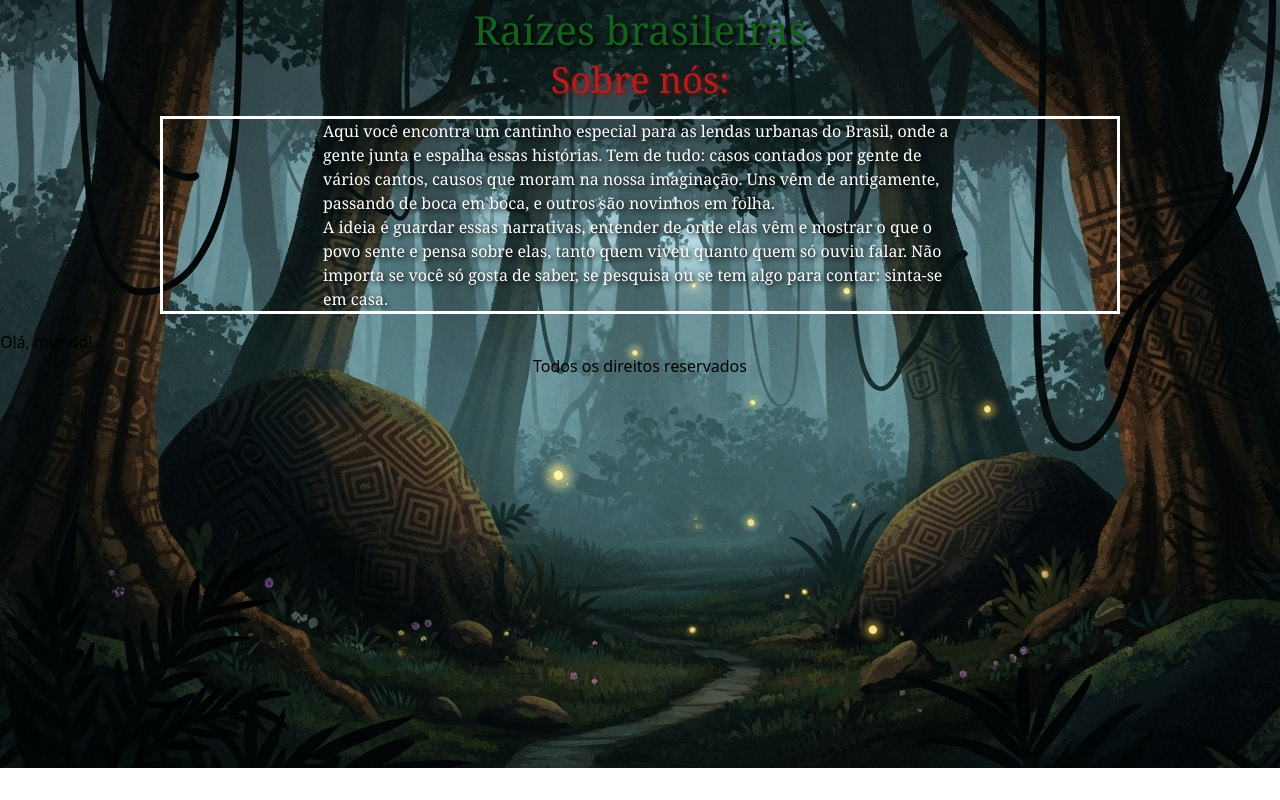
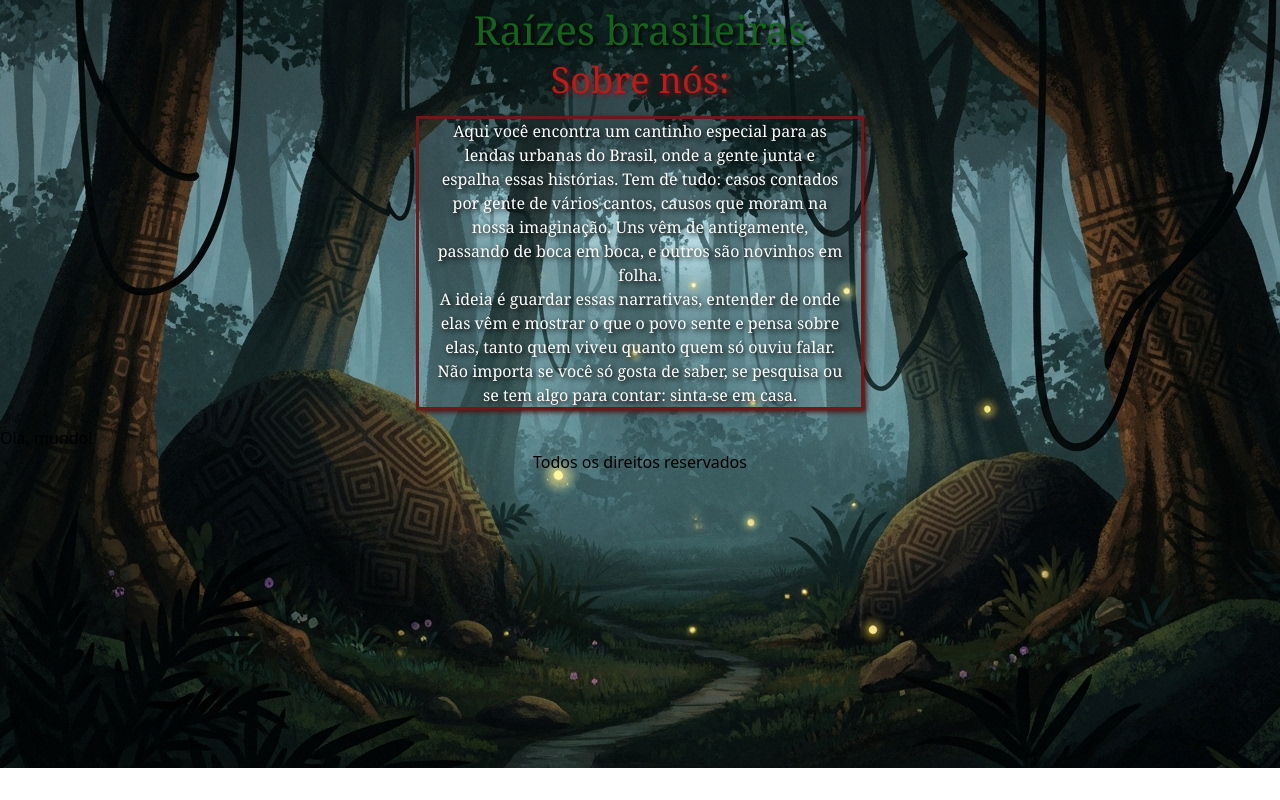
Before and after one commit to Brebrepa000/raizes-brasileiras, a React (Create React App) app: page / in a window 1280 px wide. Built offline with nearby package versions, Linux system fonts and the light colour scheme.

Commit message:
Formato de descrição atualizado

```diff
--- a/src/index.css
+++ b/src/index.css
@@ -26,8 +26,9 @@
 .p1 {
     text-shadow: 2px 2px 5px black;
     margin: 1rem 10rem 1rem 10rem;
-    padding: 0 10rem 0 10rem;
-    border: solid;
+    padding: 0 1rem 0 1rem;
+    border: solid rgb(107, 25, 25);
+    box-shadow: 2px 2px 5px rgb(75, 16, 16);
     background-color: o black;
 }
 
--- a/src/pages/Criaturas/index.jsx
+++ b/src/pages/Criaturas/index.jsx
@@ -5,10 +5,13 @@ export const  CreaturesPage = () => {
                 <h1 className=" titulo font-serif">Criaturas</h1>
             </header>
             <main>
-            <p className="importante p1 text-white text-1xl">Nesta área, você vai descobrir um grupo de personagens que habitam as lendas urbanas e o folclore do Brasil. Desde figuras famosas, como a Loira do Banheiro e o Saci-Pererê, até seres menos conhecidos de algumas regiões, cada um deles traz consigo elementos culturais, históricos e simbólicos que revelam receios, crenças e enigmas do nosso dia a dia.
+                <div className=" w-full flex items-center justify-center">
+
+            <p className="importante p1 text-white text-1xl max-w-md text-center bg-transparent">Nesta área, você vai descobrir um grupo de personagens que habitam as lendas urbanas e o folclore do Brasil. Desde figuras famosas, como a Loira do Banheiro e o Saci-Pererê, até seres menos conhecidos de algumas regiões, cada um deles traz consigo elementos culturais, históricos e simbólicos que revelam receios, crenças e enigmas do nosso dia a dia.
 
 Vamos investigar a identidade dessas entidades, a origem de suas narrativas e a maneira como elas evoluíram com o passar dos anos — através de histórias antigas, adaptações atuais e depoimentos individuais.
 </p>
+                </div>
             </main>
         </div>
     )
--- a/src/pages/Home/index.jsx
+++ b/src/pages/Home/index.jsx
@@ -10,9 +10,13 @@ export const HomePage = () => {
       </header>
       <main>
         <h2 id='sobre' className='text-red-700 flex justify-center text-4xl importante font-serif'>Sobre nós: </h2>
-      <p className='text-white p1 font-serif text-1xl shadow-black'>Aqui você encontra um cantinho especial para as lendas urbanas do Brasil, onde a gente junta e espalha essas histórias. Tem de tudo: casos contados por gente de vários cantos, causos que moram na nossa imaginação. Uns vêm de antigamente, passando de boca em boca, e outros são novinhos em folha. <br />
+
+<div className="w-full flex items-center justify-center">
+
+        <p className='text-white p1 font-serif text-1xl shadow-black max-w-md text-center'>Aqui você encontra um cantinho especial para as lendas urbanas do Brasil, onde a gente junta e espalha essas histórias. Tem de tudo: casos contados por gente de vários cantos, causos que moram na nossa imaginação. Uns vêm de antigamente, passando de boca em boca, e outros são novinhos em folha. <br />
           A ideia é guardar essas narrativas, entender de onde elas vêm e mostrar o que o povo sente e pensa sobre elas, tanto quem viveu quanto quem só ouviu falar. Não importa se você só gosta de saber, se pesquisa ou se tem algo para contar: sinta-se em casa.
         </p>
+</div>
         <p>Olá, mundo!</p>
       </main>
       <Footer />
```
Lines whose indentation alone changed are shown as unchanged.
